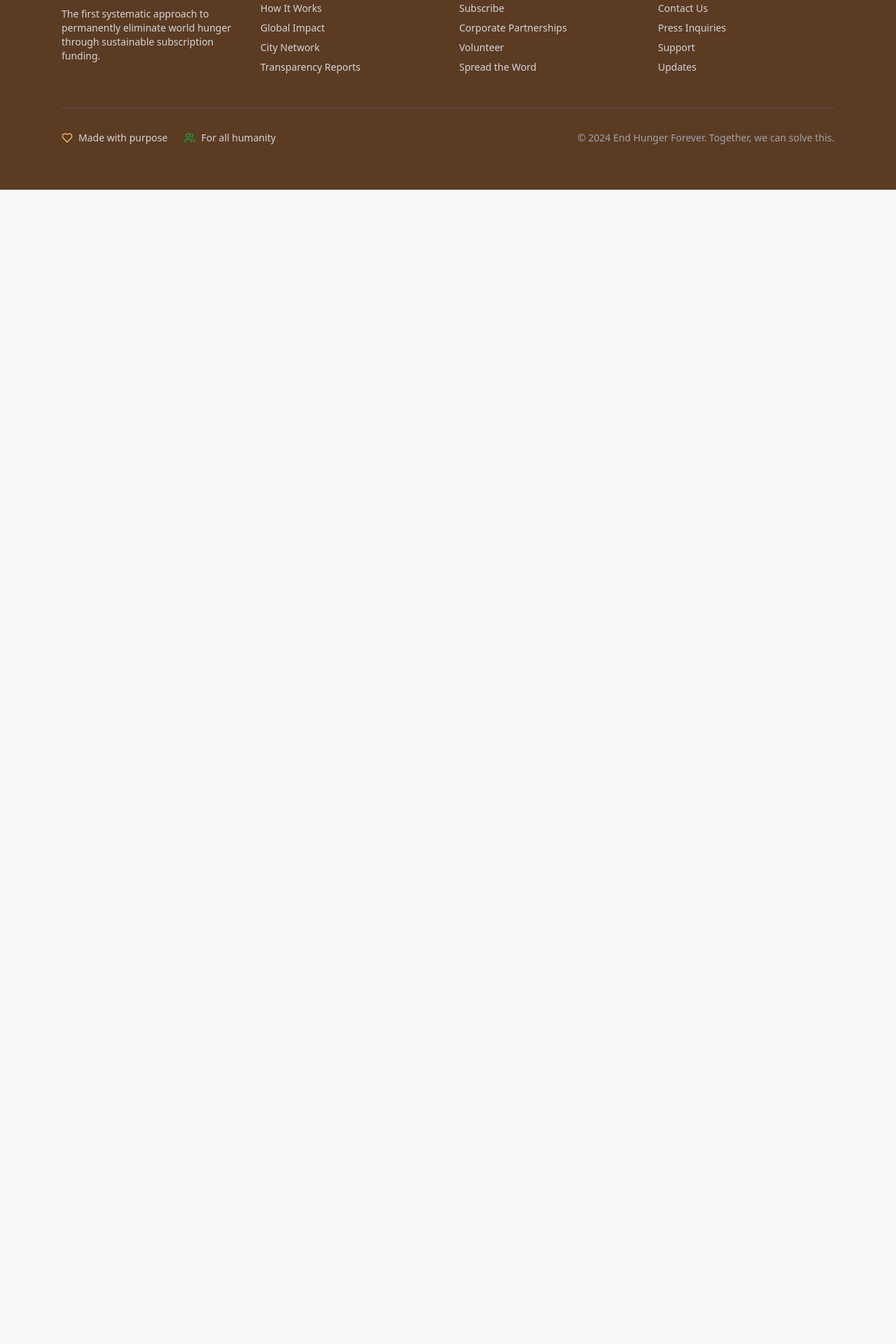
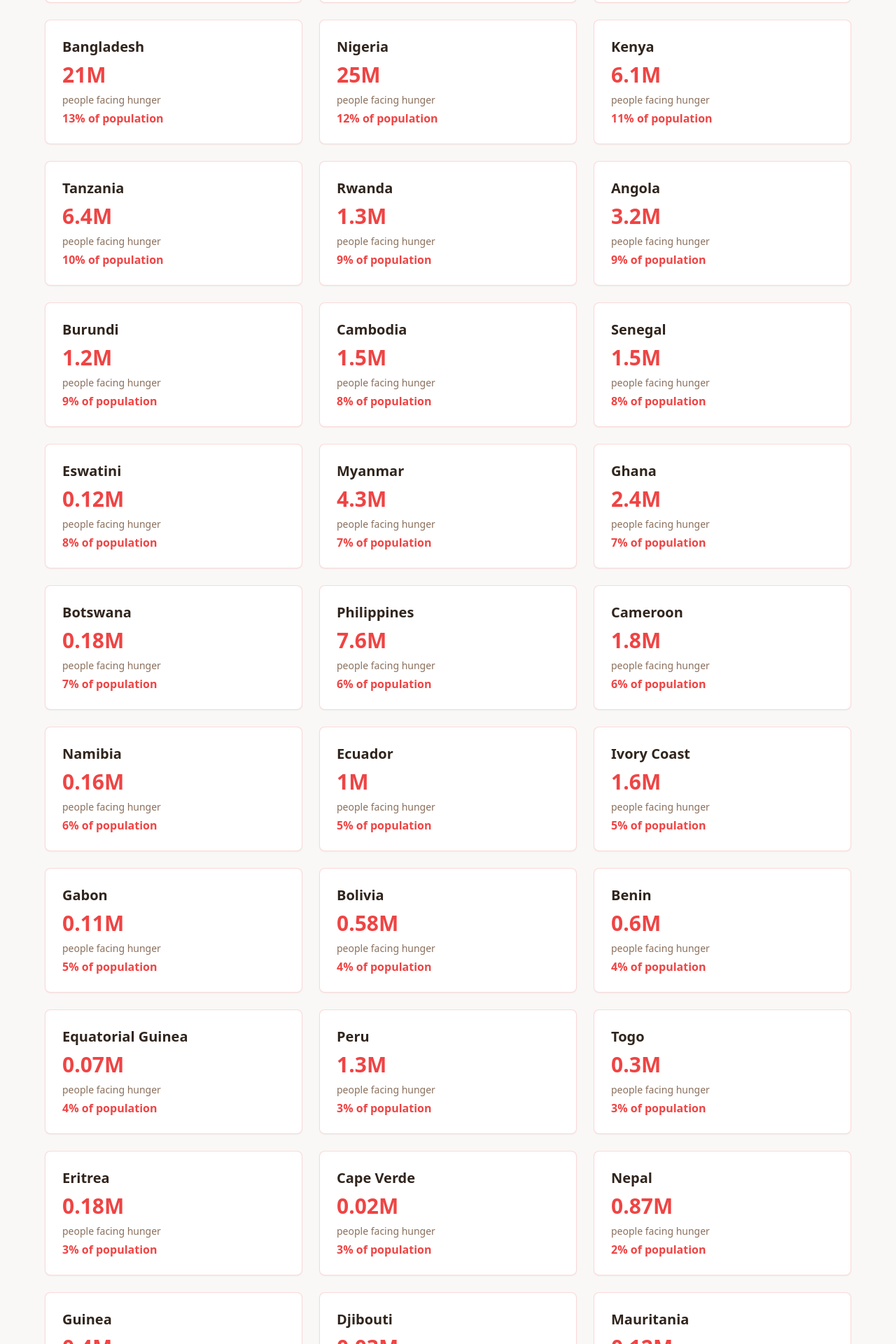
Before and after one commit to adityanarayanan95-collab/end-hunger-now, a React (Vite) app: page /wheres-the-hunger in a window 1280 px wide. Shown: the part 1840-3760 px from the top of the page at 70% size. Before the commit the page ends 2111 px from the top, so only its background shows below. Built offline with nearby package versions, Linux system fonts and the light colour scheme.

Commit message:
Update country list format
Updated the country list on the Where's the Hunger page to display 20 rows with 3 countries per row, totaling 60 countries.

```diff
--- a/src/pages/WheresTheHunger.tsx
+++ b/src/pages/WheresTheHunger.tsx
@@ -23,11 +23,51 @@ const WheresTheHunger = () => {
     { country: "Somalia", population: 4.1, percentage: 25 },
     { country: "Mali", population: 4.9, percentage: 24 },
     { country: "Zimbabwe", population: 3.5, percentage: 23 },
+    { country: "Niger", population: 5.2, percentage: 22 },
+    { country: "Guatemala", population: 3.7, percentage: 21 },
+    { country: "Lesotho", population: 0.48, percentage: 20 },
     { country: "Pakistan", population: 43.0, percentage: 19 },
     { country: "Ethiopia", population: 20.4, percentage: 18 },
     { country: "Burkina Faso", population: 3.8, percentage: 17 },
     { country: "India", population: 224.3, percentage: 16 },
-    { country: "Bangladesh", population: 21.0, percentage: 13 }
+    { country: "Malawi", population: 2.8, percentage: 15 },
+    { country: "Uganda", population: 6.6, percentage: 14 },
+    { country: "Bangladesh", population: 21.0, percentage: 13 },
+    { country: "Nigeria", population: 25.0, percentage: 12 },
+    { country: "Kenya", population: 6.1, percentage: 11 },
+    { country: "Tanzania", population: 6.4, percentage: 10 },
+    { country: "Rwanda", population: 1.3, percentage: 9 },
+    { country: "Cambodia", population: 1.5, percentage: 8 },
+    { country: "Myanmar", population: 4.3, percentage: 7 },
+    { country: "Philippines", population: 7.6, percentage: 6 },
+    { country: "Ecuador", population: 1.0, percentage: 5 },
+    { country: "Bolivia", population: 0.58, percentage: 4 },
+    { country: "Peru", population: 1.3, percentage: 3 },
+    { country: "Nepal", population: 0.87, percentage: 2 },
+    { country: "Indonesia", population: 5.4, percentage: 1 },
+    { country: "Angola", population: 3.2, percentage: 9 },
+    { country: "Senegal", population: 1.5, percentage: 8 },
+    { country: "Ghana", population: 2.4, percentage: 7 },
+    { country: "Cameroon", population: 1.8, percentage: 6 },
+    { country: "Ivory Coast", population: 1.6, percentage: 5 },
+    { country: "Benin", population: 0.6, percentage: 4 },
+    { country: "Togo", population: 0.3, percentage: 3 },
+    { country: "Guinea", population: 0.4, percentage: 2 },
+    { country: "Sierra Leone", population: 0.16, percentage: 1 },
+    { country: "Liberia", population: 0.05, percentage: 0.5 },
+    { country: "Eritrea", population: 0.18, percentage: 3 },
+    { country: "Djibouti", population: 0.03, percentage: 2 },
+    { country: "Comoros", population: 0.02, percentage: 1 },
+    { country: "Mauritania", population: 0.12, percentage: 2 },
+    { country: "Gambia", population: 0.06, percentage: 1 },
+    { country: "Guinea-Bissau", population: 0.05, percentage: 2 },
+    { country: "Burundi", population: 1.2, percentage: 9 },
+    { country: "Eswatini", population: 0.12, percentage: 8 },
+    { country: "Botswana", population: 0.18, percentage: 7 },
+    { country: "Namibia", population: 0.16, percentage: 6 },
+    { country: "Gabon", population: 0.11, percentage: 5 },
+    { country: "Equatorial Guinea", population: 0.07, percentage: 4 },
+    { country: "Cape Verde", population: 0.02, percentage: 3 }
   ].sort((a, b) => b.percentage - a.percentage);
 
   return (
```
